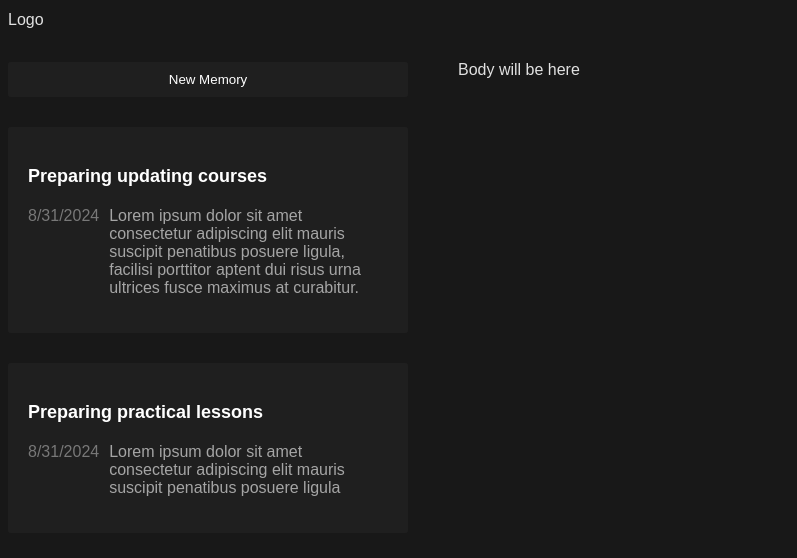
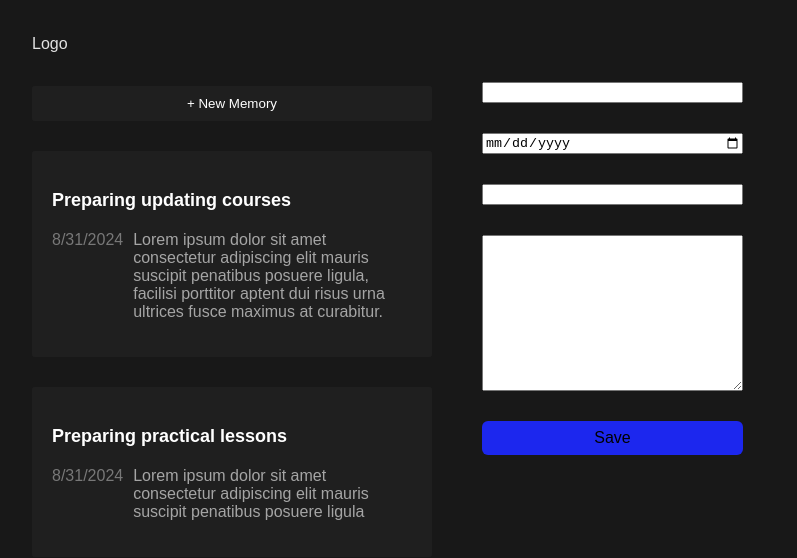
Before and after one commit to iziKomSD/react-practise, a React (Vite) app: page / in a window 1280 px wide. Shown: the top 558 px of the page, without its empty margins (0-797 px from the left). Built offline with nearby package versions, Linux system fonts and the light colour scheme.

Commit message:
current lesson 32

```diff
--- a/src/App.css
+++ b/src/App.css
@@ -1,3 +1,4 @@
 .app {
   display: flex;
+  padding: 24px;
 }
--- a/src/App.jsx
+++ b/src/App.jsx
@@ -1,4 +1,4 @@
-import React from 'react'
+import React, { useState } from 'react'
 import './App.css'
 import JournalItem from './components/JournalItem/JournalItem'
 import CardButton from './components/CardButton/CardButton'
@@ -7,6 +7,7 @@ import Body from './layouts/Body/Body'
 import Header from './components/Header/Header'
 import JournalList from './components/JournalList/JournalList'
 import JournalAddButton from './components/JournalAddButton/JournalAddButton'
+import JournalForm from './components/JournalForm/JournalForm'
 
 function App() {
   // return React.createElement('div', {}, 'Project')
@@ -23,6 +24,7 @@ function App() {
       date: new Date(),
     },
   ]
+
   return (
     <div className="app">
       <LeftPanel>
@@ -45,7 +47,9 @@ function App() {
           </CardButton>
         </JournalList>
       </LeftPanel>
-      <Body>Body will be here</Body>
+      <Body>
+        <JournalForm />
+      </Body>
     </div>
   )
 }
--- a/src/components/Button/Button.jsx
+++ b/src/components/Button/Button.jsx
@@ -1,19 +1,7 @@
 import './Button.css'
-import { useState } from 'react'
 
-function Button() {
-  const [text, setText] = useState('Сохранить')
-
-  const clicked = () => {
-    setText('Закрыть')
-    console.log('Hello world')
-  }
-
-  return (
-    <button onClick={clicked} className="button accent">
-      {text}
-    </button>
-  )
+function Button({ text }) {
+  return <button className="button accent">{text}</button>
 }
 
 export default Button
--- a/src/components/JournalAddButton/JournalAddButton.jsx
+++ b/src/components/JournalAddButton/JournalAddButton.jsx
@@ -2,7 +2,7 @@ import CardButton from '../CardButton/CardButton'
 import './JournalAddButton.css'
 
 function JournalAddButton() {
-  return <CardButton className="journal-add">New Memory</CardButton>
+  return <CardButton className="journal-add">+ New Memory</CardButton>
 }
 
 export default JournalAddButton
--- /dev/null
+++ b/src/components/JournalForm/JournalForm.css
@@ -0,0 +1,5 @@
+.journal-form {
+  display: flex;
+  flex-direction: column;
+  gap: 30px;
+}
--- /dev/null
+++ b/src/components/JournalForm/JournalForm.jsx
@@ -0,0 +1,35 @@
+import { useState } from 'react'
+import './JournalForm.css'
+import Button from '../Button/Button'
+
+function JournalForm() {
+  const [inputData, setInputData] = useState('')
+
+  const inputChange = (event) => {
+    setInputData(event.target.value)
+  }
+
+  const addJournalItem = (e) => {
+    e.preventDefault()
+    const formData = new FormData(e.target)
+    const formProps = Object.fromEntries(formData)
+    console.log(formProps)
+  }
+  return (
+    <form className="journal-form" onSubmit={addJournalItem}>
+      <input type="title" name="header" />
+      <input type="date" name="date" />
+      <input
+        type="text"
+        name="tag"
+        id=""
+        value={inputData}
+        onChange={inputChange}
+      />
+      <textarea name="post" cols={30} rows={10} />
+      <Button text="Save" />
+    </form>
+  )
+}
+
+export default JournalForm
```
